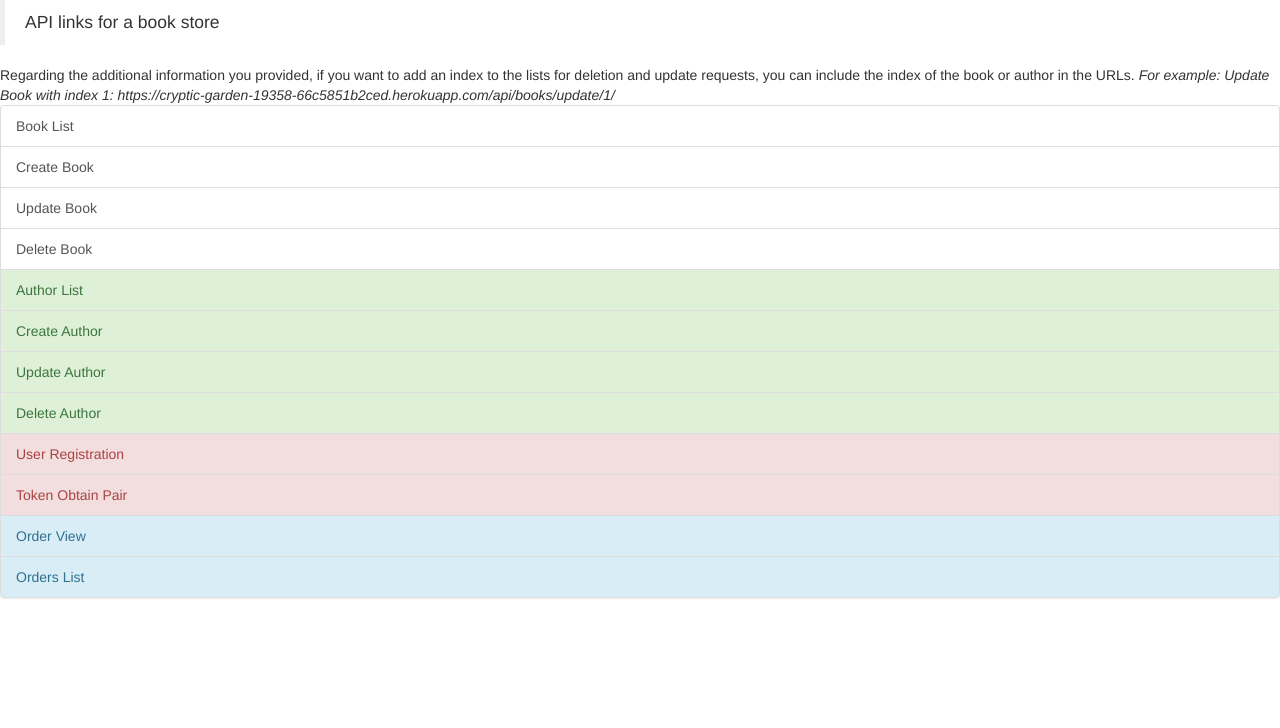
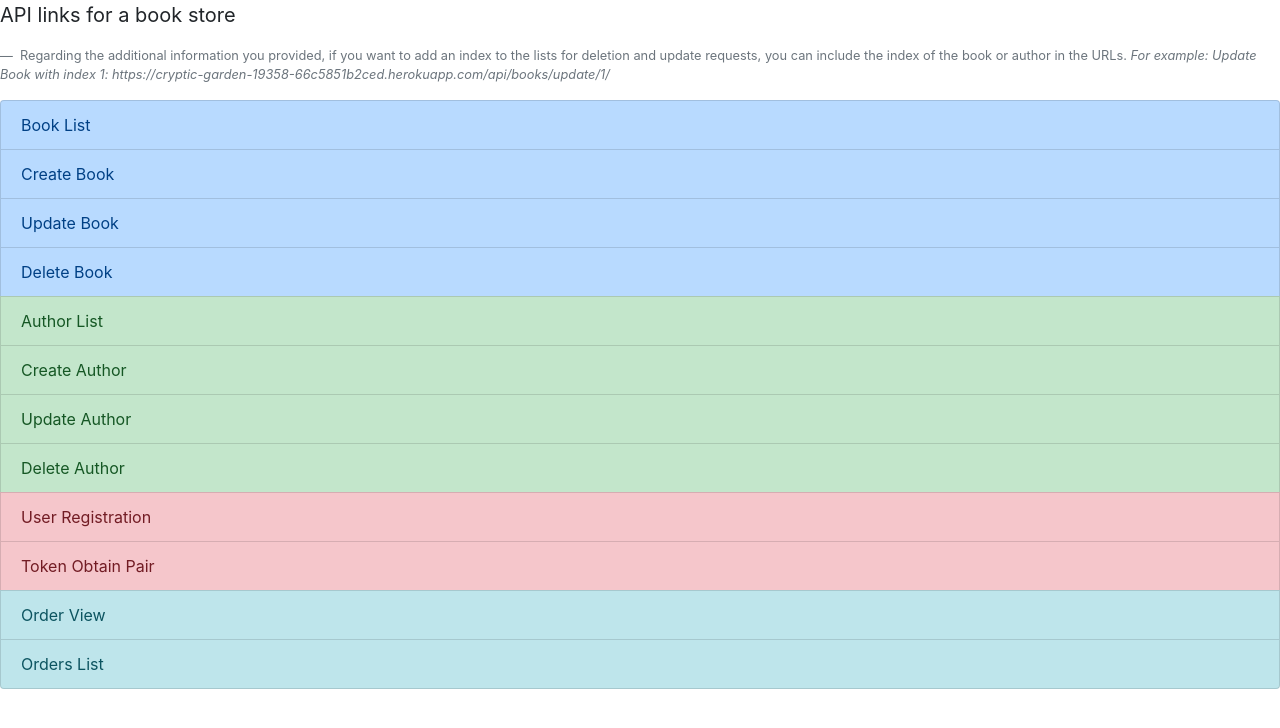
Before and after one commit to shnurenkoviktoria/book-store-API, a Django app: template templates/urls_page.html in a window 1280 px wide. Shown: the top 728 px of the page. Run offline with Django 4.2, Linux system fonts and the light colour scheme; the template is opened without the code that fills it, so the values that code supplies are empty.

Commit message:
mono fix (hw24)

```diff
--- a/templates/urls_page.html
+++ b/templates/urls_page.html
@@ -1,15 +1,8 @@
 <!DOCTYPE html>
 <html lang="en">
-<!-- Latest compiled and minified CSS -->
-<link rel="stylesheet" href="https://cdn.jsdelivr.net/npm/bootstrap@3.3.7/dist/css/bootstrap.min.css" integrity="sha384-BVYiiSIFeK1dGmJRAkycuHAHRg32OmUcww7on3RYdg4Va+PmSTsz/K68vbdEjh4u" crossorigin="anonymous">
-
-<!-- Optional theme -->
-<link rel="stylesheet" href="https://cdn.jsdelivr.net/npm/bootstrap@3.3.7/dist/css/bootstrap-theme.min.css" integrity="sha384-rHyoN1iRsVXV4nD0JutlnGaslCJuC7uwjduW9SVrLvRYooPp2bWYgmgJQIXwl/Sp" crossorigin="anonymous">
-
-<!-- Latest compiled and minified JavaScript -->
-<script src="https://cdn.jsdelivr.net/npm/bootstrap@3.3.7/dist/js/bootstrap.min.js" integrity="sha384-Tc5IQib027qvyjSMfHjOMaLkfuWVxZxUPnCJA7l2mCWNIpG9mGCD8wGNIcPD7Txa" crossorigin="anonymous"></script>
+<link rel="stylesheet" href="https://cdn.jsdelivr.net/npm/bootstrap@4.3.1/dist/css/bootstrap.min.css"
+      integrity="sha384-ggOyR0iXCbMQv3Xipma34MD+dH/1fQ784/j6cY/iJTQUOhcWr7x9JvoRxT2MZw1T" crossorigin="anonymous">
 <head>
-
     <meta charset="UTF-8">
     <figure>
         <blockquote class="blockquote">
```
